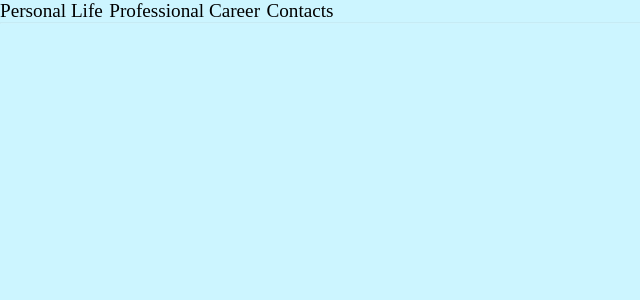
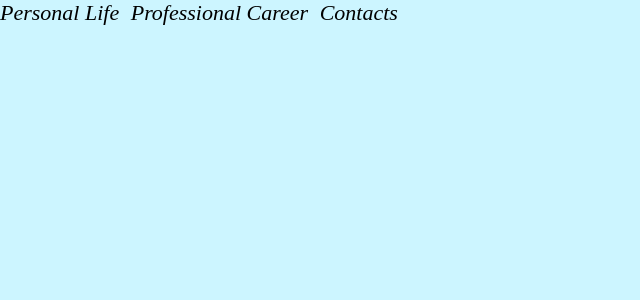
Before and after one commit to Vayre047/My-Professional-Apresentation, a React (Create React App) app: page / in a window 1280 px wide. Shown: the top 300 px of the page, without its empty margins (0-640 px from the left). Built offline with nearby package versions, Linux system fonts and the light colour scheme.

Commit message:
Estilização do tipo de letra do Header

```diff
--- a/src/Components/Header/header-component.css
+++ b/src/Components/Header/header-component.css
@@ -3,16 +3,13 @@
   display: -ms-flexbox;
   display: flex;
   list-style-type: none;
-  gap: 0.5vw;
-  font-size: 1.5vw;
+  gap: 0.9vw;
+  font-size: 22px;
+  font-style: italic;
 }
 
 .styleList {
   text-decoration: none;
   color: #000;
 }
-
-hr {
-  opacity: 0.1;
-}
 /*# sourceMappingURL=header-component.css.map */
--- a/src/Components/Header/header-component.jsx
+++ b/src/Components/Header/header-component.jsx
@@ -28,7 +28,6 @@ function Header() {
                     </li>
                 ))}
             </ul>
-            <hr />
         </div>
     )
 }
--- a/src/Components/Header/header-component.scss
+++ b/src/Components/Header/header-component.scss
@@ -1,15 +1,12 @@
 .headerSettings{
     display: flex;
     list-style-type: none;
-    gap: 0.5vw;
-    font-size: 1.5vw;
+    gap: 0.9vw;
+    font-size: 22px;
+    font-style: italic;
 }
 
 .styleList{
     text-decoration: none;
     color: #000;
 }
-
-hr{
-    opacity: 0.1;
-}
--- a/src/index.css
+++ b/src/index.css
@@ -4,3 +4,7 @@
   box-sizing: border-box;
   background-color: #ccf5ff;
 }
+
+header, body, footer{
+  width: 100%;
+}
```
Also changed, not shown: 1 other file (tests, documents, lock files or other folders).
